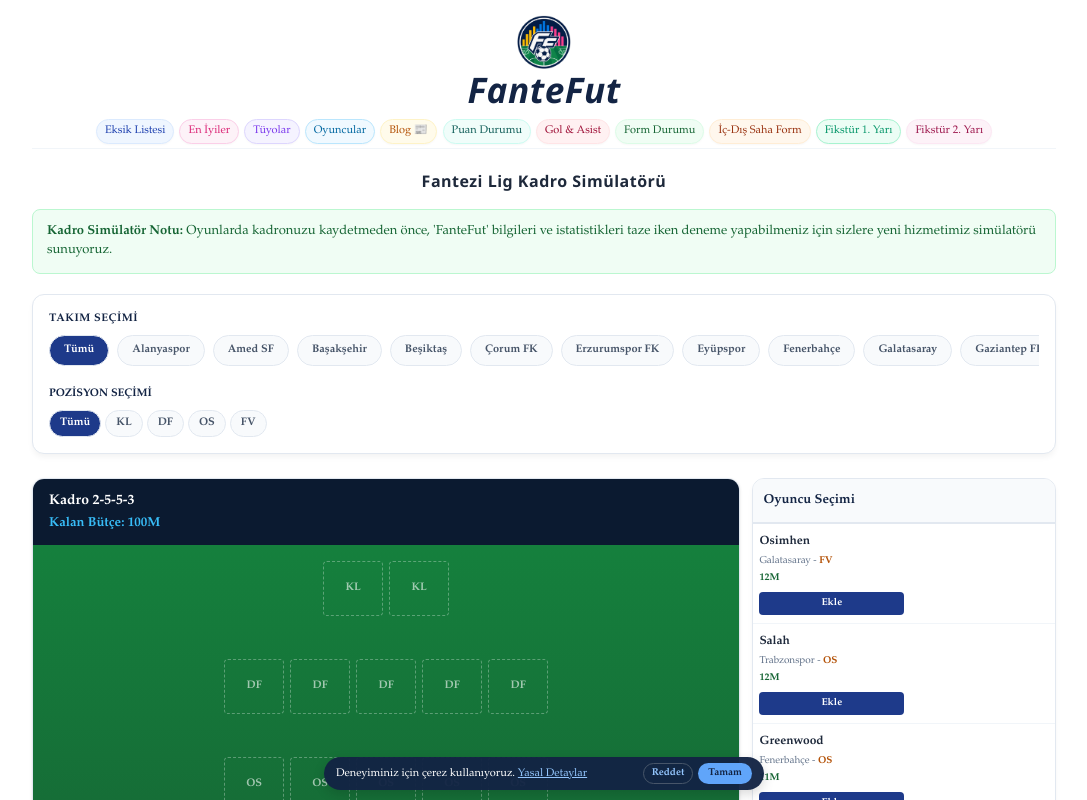
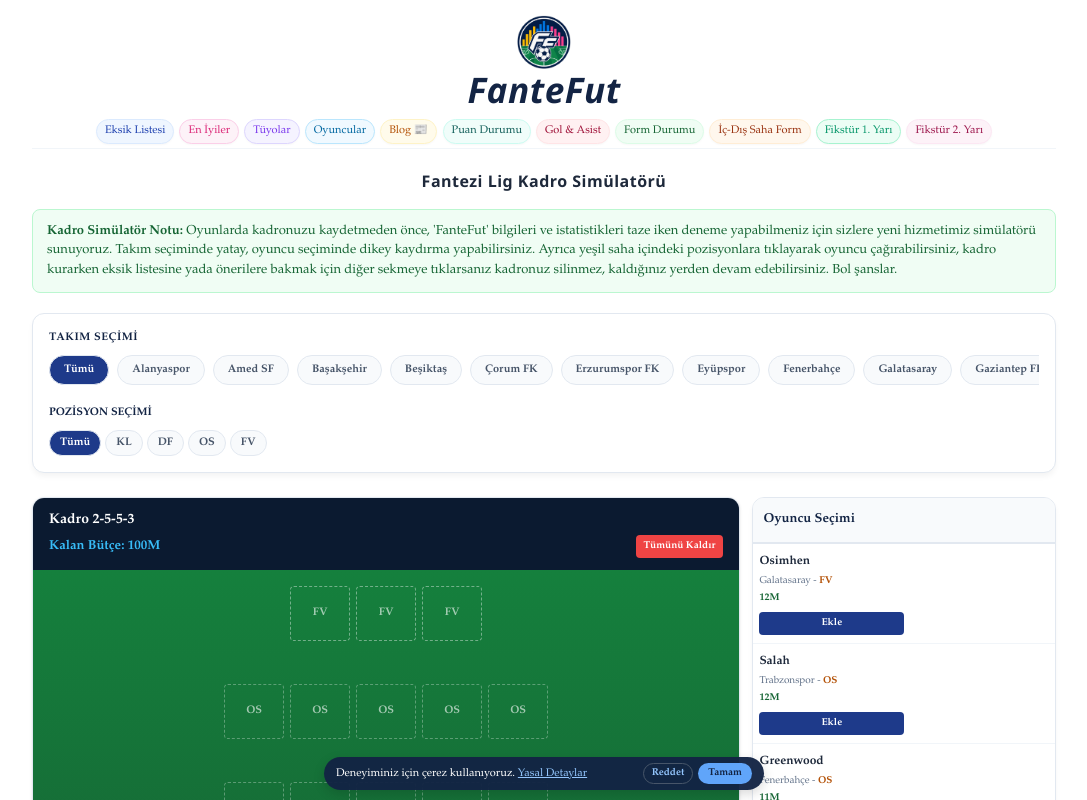
Before and after one commit to fantefut/fantefut, a Next.js app: page /kadronu-dene in a window 1280 px wide. Shown: the top 800 px of the page, without its empty margins (96-1183 px from the left). Built offline with nearby package versions, Linux system fonts and the light colour scheme.

Commit message:
Kadro temizleme butonu eklendi

```diff
--- a/app/kadronu-dene/page.tsx
+++ b/app/kadronu-dene/page.tsx
@@ -147,7 +147,7 @@ export default function KadronuDenePage() {
           fontFamily: ICERIK_FONTU,
           width: '100%'
         }}>
-          <strong>Kadro Simülatör Notu:</strong> Oyunlarda kadronuzu kaydetmeden önce, 'FanteFut' bilgileri ve istatistikleri taze iken deneme yapabilmeniz için sizlere yeni hizmetimiz simülatörü sunuyoruz.
+          <strong>Kadro Simülatör Notu:</strong> Oyunlarda kadronuzu kaydetmeden önce, 'FanteFut' bilgileri ve istatistikleri taze iken deneme yapabilmeniz için sizlere yeni hizmetimiz simülatörü sunuyoruz. Takım seçiminde yatay, oyuncu seçiminde dikey kaydırma yapabilirsiniz. Ayrıca yeşil saha içindeki pozisyonlara tıklayarak oyuncu çağırabilirsiniz, kadro kurarken eksik listesine yada önerilere bakmak için diğer sekmeye tıklarsanız kadronuz silinmez, kaldığınız yerden devam edebilirsiniz. Bol şanslar.
         </div>
 
         {/* FİLTRELEME ALANI */}
@@ -218,18 +218,42 @@ export default function KadronuDenePage() {
               flexDirection: 'column'
             }}
           >
-            {/* ÜST BAŞLIK ALANI */}
+           {/* ÜST BAŞLIK ALANI */}
             <div style={{ backgroundColor: '#0b1a30', color: '#ffffff', padding: '12px 16px', fontWeight: 'bold', display: 'flex', flexDirection: 'column', alignItems: 'flex-start', gap: '2px' }}>
               <span style={{ fontSize: '14px' }}>Kadro 2-5-5-3</span>
-              <span style={{ fontSize: '13px', fontWeight: 'bold', color: '#38bdf8' }}>Kalan Bütçe: {budget}M</span>
+              <div style={{ display: 'flex', alignItems: 'center', justifyContent: 'space-between', width: '100%', marginTop: '2px' }}>
+                <span style={{ fontSize: '13px', fontWeight: 'bold', color: '#38bdf8' }}>Kalan Bütçe: {budget}M</span>
+
+                {/* Tümünü Kaldır Butonu */}
+                <button
+                  onClick={() => {
+                    if(window.confirm("Tüm kadroyu temizlemek istediğinize emin misiniz?")) {
+                      setMyTeam([]);
+                    }
+                  }}
+                  style={{
+                    backgroundColor: '#ef4444',
+                    color: '#ffffff',
+                    border: 'none',
+                    fontSize: '10px',
+                    padding: '4px 8px',
+                    borderRadius: '4px',
+                    cursor: 'pointer',
+                    fontWeight: 'bold'
+                  }}
+                >
+                  Tümünü Kaldır
+                </button>
+              </div>
             </div>
+
 
             {/* YEŞİL SAHA ALANI (380px SABİT BOYUT) */}
            <div style={{
   background: 'linear-gradient(to bottom, #15803d, #166534)',
   padding: '16px 8px',
   display: 'flex',
-  flexDirection: 'column-reverse', /* Sahanın yönünü dikey yaptık, elemanlar aşağıdan yukarı dizilecek */
+  flexDirection: 'column', /* Sahanın yönünü dikey yaptık, elemanlar aşağıdan yukarı dizilecek */
   overflowY: 'hidden', /* overflowX yerine dikey taşmaları önlemek için Y yaptık */
   gap: '12px', /* Satırların arasındaki boşluk */
   position: 'relative',
@@ -238,13 +262,14 @@ export default function KadronuDenePage() {
   flexGrow: 1
 }}>
 
-                           {/* 1. Satır: Forvet Satırı (FV) */}
+                                        {/* 1. Satır: Forvet Satırı (FV) */}
               <div style={{ display: 'flex', flexDirection: 'row', justifyContent: 'center', gap: '6px', width: '100%' }}>
                 {getPlayersByPosition("FV").map((p) => (
                   <div key={p.id} style={{ textAlign: 'center', display: 'flex', flexDirection: 'column', alignItems: 'center', gap: '4px', flex: '1', maxWidth: '60px' }}>
-                    <div style={{ backgroundColor: 'rgba(0,0,0,0.85)', color: '#fff', fontSize: '9px', fontWeight: 'bold', padding: '4px 4px', borderRadius: '4px', overflow: 'hidden', textOverflow: 'ellipsis', whiteSpace: 'nowrap', width: '100%' }}>{p.name}</div>
+                    {/* Açık pembe arka plan üzerine koyu mor yazı rengi uygulandı */}
+                    <div style={{ backgroundColor: '#fce7f3', color: '#9d174d', fontSize: '9px', fontWeight: 'bold', padding: '4px 4px', borderRadius: '4px', overflow: 'hidden', textOverflow: 'ellipsis', whiteSpace: 'nowrap', width: '100%' }}>{p.name}</div>
                     <div style={{ color: '#fef08a', fontSize: '9px', fontWeight: 'bold', margin: '1px 0' }}>{p.price}M</div>
-                    <button onClick={() => removePlayer(p)} style={{ backgroundColor: '#ef4444', color: '#ffffff', border: 'none', fontSize: '8px', padding: '3px 4px', borderRadius: '3px', cursor: 'pointer', fontWeight: 'bold', width: '100%' }}>Kaldır</button>
+                    <button onClick={() => removePlayer(p)} style={{ backgroundColor: '#374151', color: '#ffffff', border: 'none', fontSize: '8px', padding: '3px 4px', borderRadius: '3px', cursor: 'pointer', fontWeight: 'bold', width: '100%' }}>Kaldır</button>
                   </div>
                 ))}
                 {Array.from({ length: 3 - getPlayersByPosition("FV").length }).map((_, i) => (
@@ -258,9 +283,9 @@ export default function KadronuDenePage() {
               <div style={{ display: 'flex', flexDirection: 'row', justifyContent: 'center', gap: '6px', width: '100%' }}>
                 {getPlayersByPosition("OS").map((p) => (
                   <div key={p.id} style={{ textAlign: 'center', display: 'flex', flexDirection: 'column', alignItems: 'center', gap: '4px', flex: '1', maxWidth: '60px' }}>
-                    <div style={{ backgroundColor: 'rgba(0,0,0,0.85)', color: '#fff', fontSize: '9px', fontWeight: 'bold', padding: '4px 4px', borderRadius: '4px', overflow: 'hidden', textOverflow: 'ellipsis', whiteSpace: 'nowrap', width: '100%' }}>{p.name}</div>
+                    <div style={{ backgroundColor: '#fce7f3', color: '#9d174d', fontSize: '9px', fontWeight: 'bold', padding: '4px 4px', borderRadius: '4px', overflow: 'hidden', textOverflow: 'ellipsis', whiteSpace: 'nowrap', width: '100%' }}>{p.name}</div>
                     <div style={{ color: '#fef08a', fontSize: '9px', fontWeight: 'bold', margin: '1px 0' }}>{p.price}M</div>
-                    <button onClick={() => removePlayer(p)} style={{ backgroundColor: '#ef4444', color: '#ffffff', border: 'none', fontSize: '8px', padding: '3px 4px', borderRadius: '3px', cursor: 'pointer', fontWeight: 'bold', width: '100%' }}>Kaldır</button>
+                    <button onClick={() => removePlayer(p)} style={{ backgroundColor: '#374151', color: '#ffffff', border: 'none', fontSize: '8px', padding: '3px 4px', borderRadius: '3px', cursor: 'pointer', fontWeight: 'bold', width: '100%' }}>Kaldır</button>
                   </div>
                 ))}
                 {Array.from({ length: 5 - getPlayersByPosition("OS").length }).map((_, i) => (
@@ -274,9 +299,9 @@ export default function KadronuDenePage() {
               <div style={{ display: 'flex', flexDirection: 'row', justifyContent: 'center', gap: '6px', width: '100%' }}>
                 {getPlayersByPosition("DF").map((p) => (
                   <div key={p.id} style={{ textAlign: 'center', display: 'flex', flexDirection: 'column', alignItems: 'center', gap: '4px', flex: '1', maxWidth: '60px' }}>
-                    <div style={{ backgroundColor: 'rgba(0,0,0,0.85)', color: '#fff', fontSize: '9px', fontWeight: 'bold', padding: '4px 4px', borderRadius: '4px', overflow: 'hidden', textOverflow: 'ellipsis', whiteSpace: 'nowrap', width: '100%' }}>{p.name}</div>
+                    <div style={{ backgroundColor: '#fce7f3', color: '#9d174d', fontSize: '9px', fontWeight: 'bold', padding: '4px 4px', borderRadius: '4px', overflow: 'hidden', textOverflow: 'ellipsis', whiteSpace: 'nowrap', width: '100%' }}>{p.name}</div>
                     <div style={{ color: '#fef08a', fontSize: '9px', fontWeight: 'bold', margin: '1px 0' }}>{p.price}M</div>
-                    <button onClick={() => removePlayer(p)} style={{ backgroundColor: '#ef4444', color: '#ffffff', border: 'none', fontSize: '8px', padding: '3px 4px', borderRadius: '3px', cursor: 'pointer', fontWeight: 'bold', width: '100%' }}>Kaldır</button>
+                    <button onClick={() => removePlayer(p)} style={{ backgroundColor: '#374151', color: '#ffffff', border: 'none', fontSize: '8px', padding: '3px 4px', borderRadius: '3px', cursor: 'pointer', fontWeight: 'bold', width: '100%' }}>Kaldır</button>
                   </div>
                 ))}
                 {Array.from({ length: 5 - getPlayersByPosition("DF").length }).map((_, i) => (
@@ -290,9 +315,9 @@ export default function KadronuDenePage() {
               <div style={{ display: 'flex', flexDirection: 'row', justifyContent: 'center', gap: '6px', width: '100%' }}>
                 {getPlayersByPosition("KL").map((p) => (
                   <div key={p.id} style={{ textAlign: 'center', display: 'flex', flexDirection: 'column', alignItems: 'center', gap: '4px', flex: '1', maxWidth: '60px' }}>
-                    <div style={{ backgroundColor: 'rgba(0,0,0,0.85)', color: '#fff', fontSize: '9px', fontWeight: 'bold', padding: '4px 4px', borderRadius: '4px', overflow: 'hidden', textOverflow: 'ellipsis', whiteSpace: 'nowrap', width: '100%' }}>{p.name}</div>
+                    <div style={{ backgroundColor: '#fce7f3', color: '#9d174d', fontSize: '9px', fontWeight: 'bold', padding: '4px 4px', borderRadius: '4px', overflow: 'hidden', textOverflow: 'ellipsis', whiteSpace: 'nowrap', width: '100%' }}>{p.name}</div>
                     <div style={{ color: '#fef08a', fontSize: '9px', fontWeight: 'bold', margin: '1px 0' }}>{p.price}M</div>
-                    <button onClick={() => removePlayer(p)} style={{ backgroundColor: '#ef4444', color: '#ffffff', border: 'none', fontSize: '8px', padding: '3px 4px', borderRadius: '3px', cursor: 'pointer', fontWeight: 'bold', width: '100%' }}>Kaldır</button>
+                    <button onClick={() => removePlayer(p)} style={{ backgroundColor: '#374151', color: '#ffffff', border: 'none', fontSize: '8px', padding: '3px 4px', borderRadius: '3px', cursor: 'pointer', fontWeight: 'bold', width: '100%' }}>Kaldır</button>
                   </div>
                 ))}
                 {Array.from({ length: 2 - getPlayersByPosition("KL").length }).map((_, i) => (
@@ -301,6 +326,7 @@ export default function KadronuDenePage() {
                   </div>
                 ))}
               </div>
+
 
 
 
@@ -397,7 +423,7 @@ export default function KadronuDenePage() {
             Kadro Deneme Stratejileri ve Bütçe Planlaması
           </h3>
           <p style={{ margin: 0 }}>
-            Fantezi futbol liglerinde başarı yakalamak için sitemizdeki verileri inceledikten sonra bütçe denemesi yapmanıza yarayan 2-5-5-3 şeklinde kurgulanan 15 kişilik kadro simülatörü hizmetinizde. 100M bütçeyi as ve yedek oyuncular arasında dengeli paylaştırmak, aynı Süper Lig takımından en fazla 3 oyuncu kuralına dikkat ederek simüle etmek size kolaylık sağlayacaktır. Bol şanslar.
+            Fantezi futbol liglerinde başarı yakalamak için sitemizdeki verileri inceledikten sonra bütçe denemesi yapmanıza yarayan 2-5-5-3 şeklinde kurgulanan 15 kişilik kadro simülatörü hizmetinizde. 100M bütçeyi as ve yedek oyuncular arasında dengeli paylaştırmak, aynı Süper Lig takımından en fazla 3 oyuncu kuralına dikkat ederek simüle etmek size kolaylık sağlayacaktır. Kurulum sırasında fikstür, puan durumu yada diğer sekmelere gönül rahatlığıyla geçebilirsiniz kadronuz silinmez, başarılar.
           </p>
         </div>
 
```
